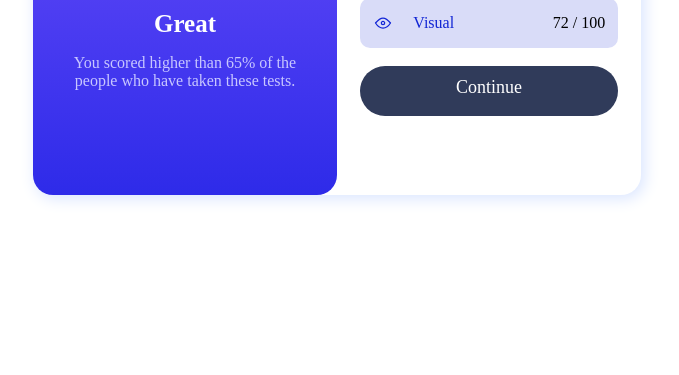
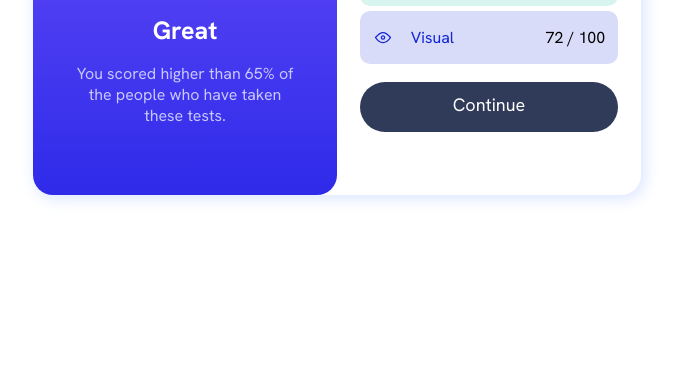
Before and after one commit to Junious1/results-summary-component-main, a plain HTML site: page index.html in a window 1280 px wide. Shown: the part 425-800 px from the top of the page, without its empty margins (303-982 px from the left). Drawn offline with Linux system fonts and the light colour scheme; the site is published under a folder, as on GitHub Pages, so addresses that start at the root find nothing.

Commit message:
first commit

```diff
--- a/style.css
+++ b/style.css
@@ -1,6 +1,6 @@
 @font-face {
   font-family: HankenGrotesk;
-  src: url(/assets/fonts/HankenGrotesk-VariableFont_wght.ttf);
+  src: url(HankenGrotesk-VariableFont_wght.ttf);
 }
 body {
   font-family: HankenGrotesk;
```
Also changed, not shown: HankenGrotesk-VariableFont_wght.ttf (added).
